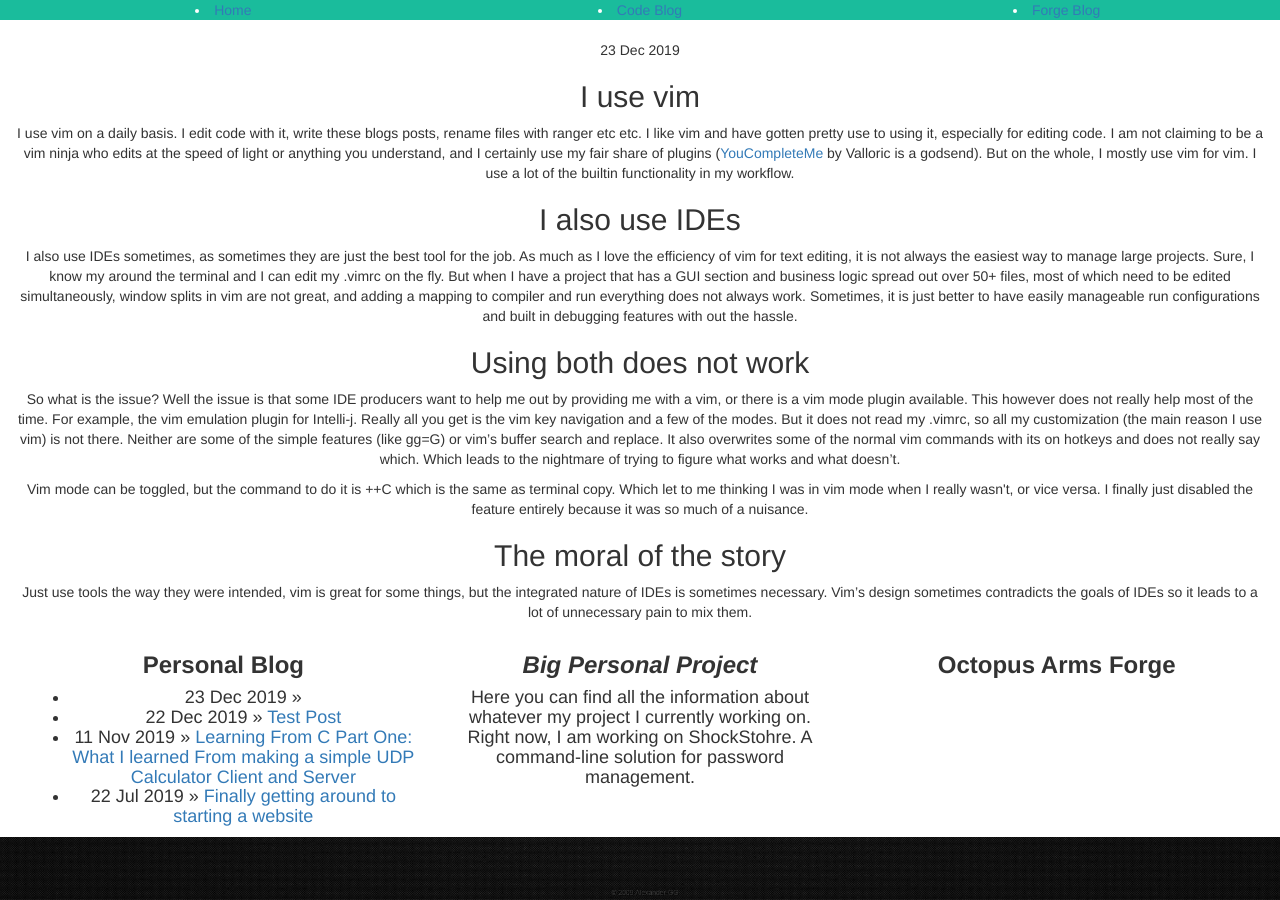
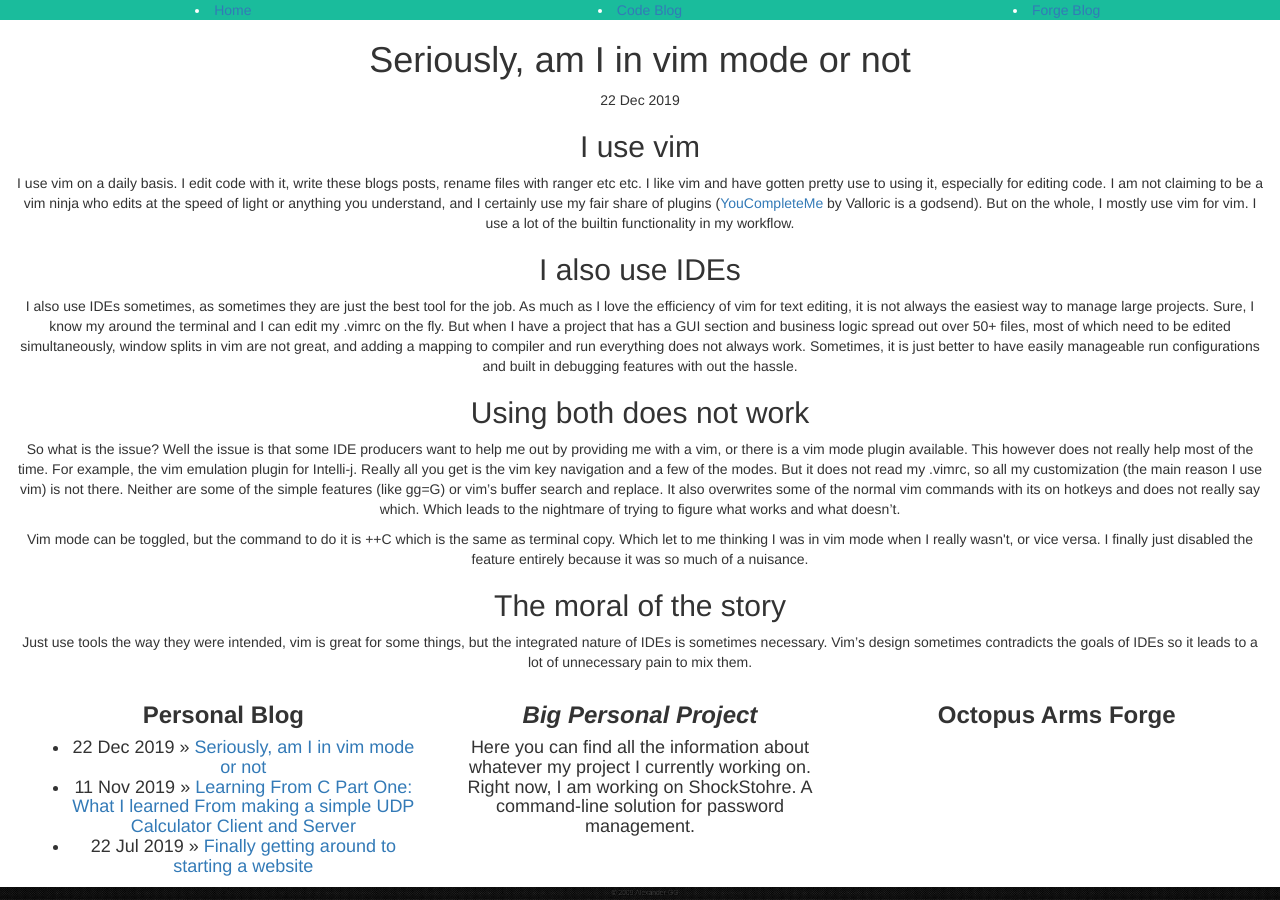
Before and after one commit to KevinGConyers/KevinGConyers.github.io, a Jekyll site: the page built from _posts/2019-12-22-Am-I-In-Vim-Mode.md, in a window 1280 px wide. Built offline with Jekyll 4.4.1, drawn with Linux system fonts in a browser that asks for light colours; our own code applies the rules of GitHub Pages for plain Markdown files; some of the changed lines change nothing that is shown.

```diff
--- a/_posts/2019-12-22-Am-I-In-Vim-Mode.md
+++ b/_posts/2019-12-22-Am-I-In-Vim-Mode.md
@@ -1,6 +1,6 @@
 ---
 layout: post
-title "Seriously, am I in vim mode or not"
+title: "Seriously, am I in vim mode or not"
 date: 2019-12-22
 ---
 ## I use vim
--- a/_posts/2019-12-22-Test-Post.md
+++ /dev/null
@@ -1,7 +0,0 @@
----
-layout: post
-title: "Test Post"
-date: 2019-12-22
----
-
-This is a test post please ignore.
```
